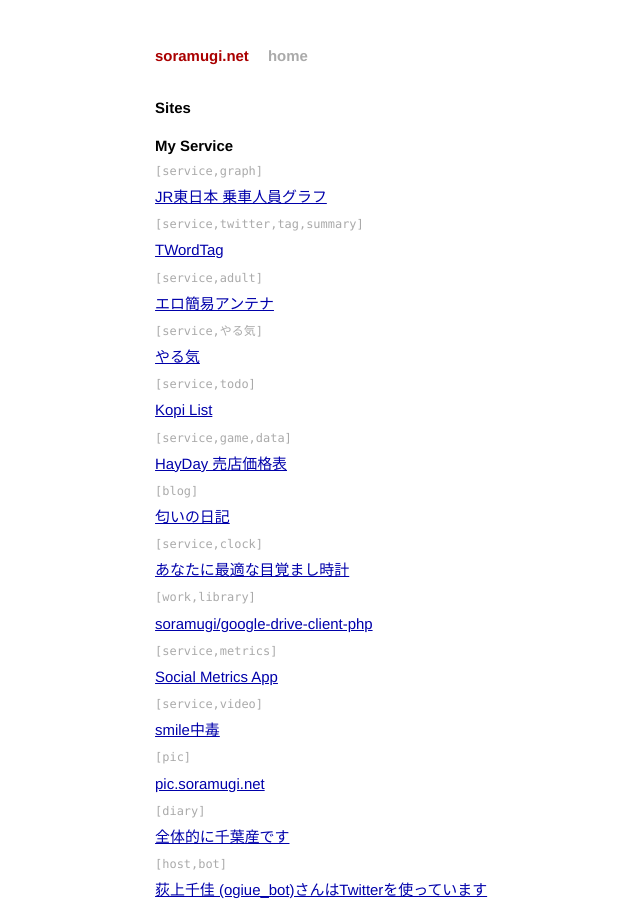
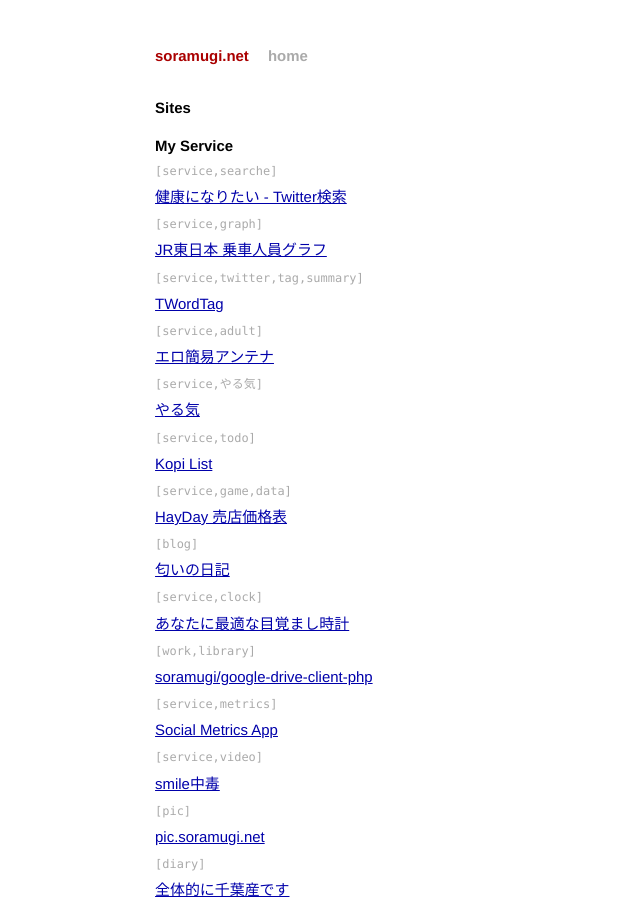
Before and after one commit to soramugi/soramugi.net, a Jekyll site: the page built from index.html, in a window 1280 px wide and 900 px high. Shown: the whole window, without its empty margins (171-811 px from the left). Built offline with Jekyll 4.4.1, drawn with Linux system fonts in a browser that asks for light colours; Markdown is read by kramdown in place of the engine named in the settings.

Commit message:
健康の追加

```diff
--- a/_config.yml
+++ b/_config.yml
@@ -7,6 +7,10 @@
 
 
 service_links:
+  -
+    tag: service,searche
+    title: 健康になりたい - Twitter検索
+    url: http://health-searche.herokuapp.com
   -
     tag: service,graph
     title: JR東日本 乗車人員グラフ
```
